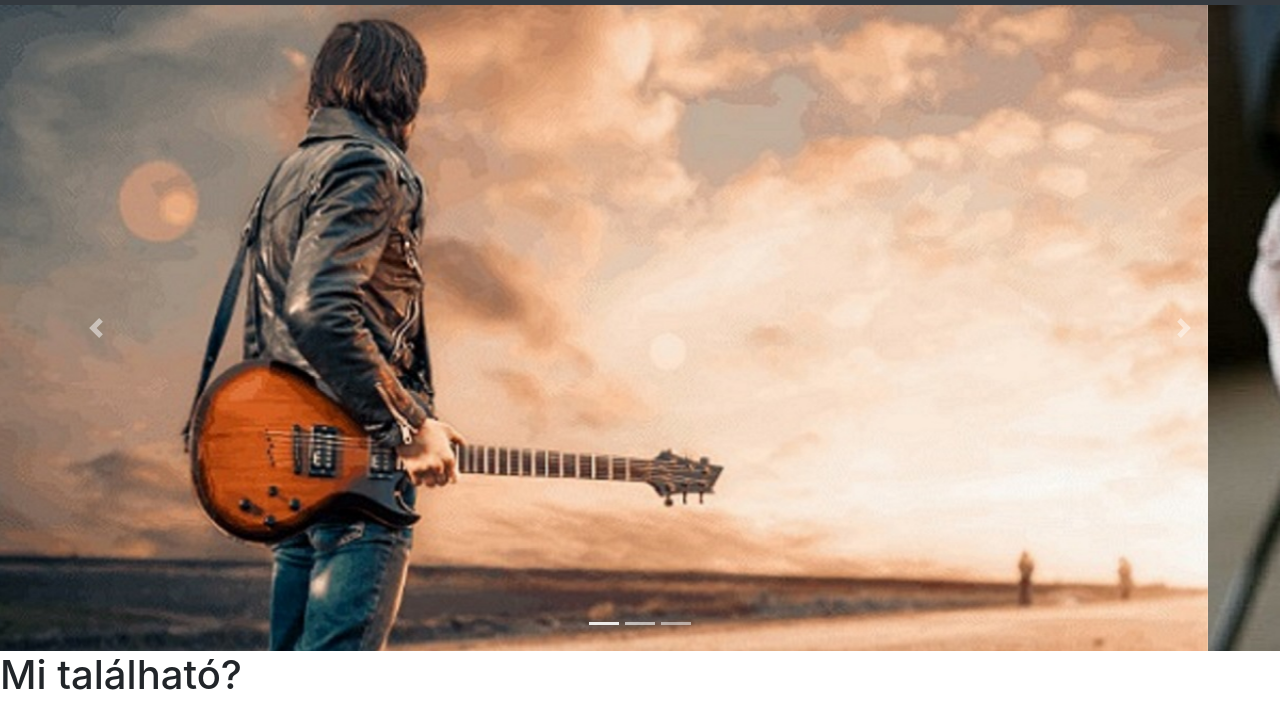
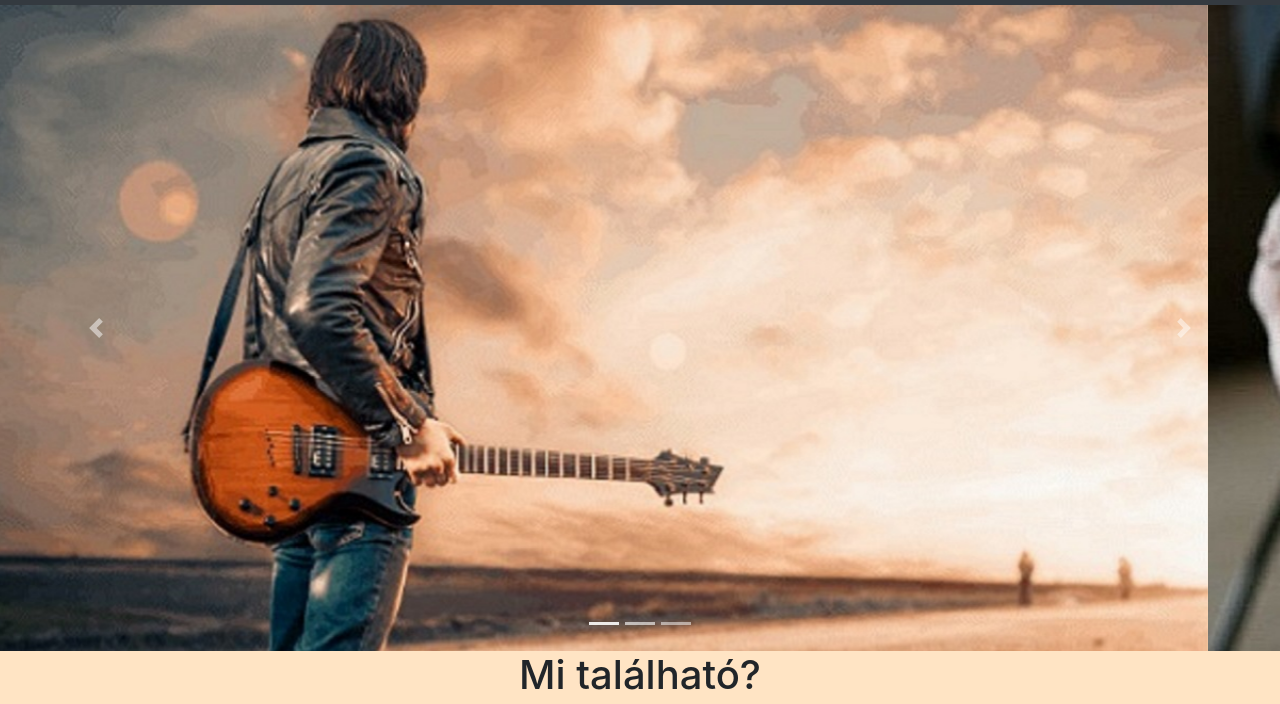
Before and after one commit to SzlivkaAk0s/T-li-sz-neti-projekt-munka-, a plain HTML site: page index.html in a window 1280 px wide. Shown: the part 67-771 px from the top of the page. Drawn offline with nearby package versions, Linux system fonts and the light colour scheme.

Commit message:
Update index.html

```diff
--- a/index.html
+++ b/index.html
@@ -6,7 +6,7 @@
     <meta name="viewport" content="width=device-width, initial-scale=1.0">
     <title>Gitár áruház</title>
     <link rel="stylesheet" href="https://cdn.jsdelivr.net/npm/bootstrap@4.3.1/dist/css/bootstrap.min.css">
-    <link rel="stylesheet" href="../Teli munka/style.css">
+    <link rel="stylesheet" href="style.css">
 </head>
 <body>
     <nav class="navbar navbar-expand-lg navbar-light bg-dark">
```
